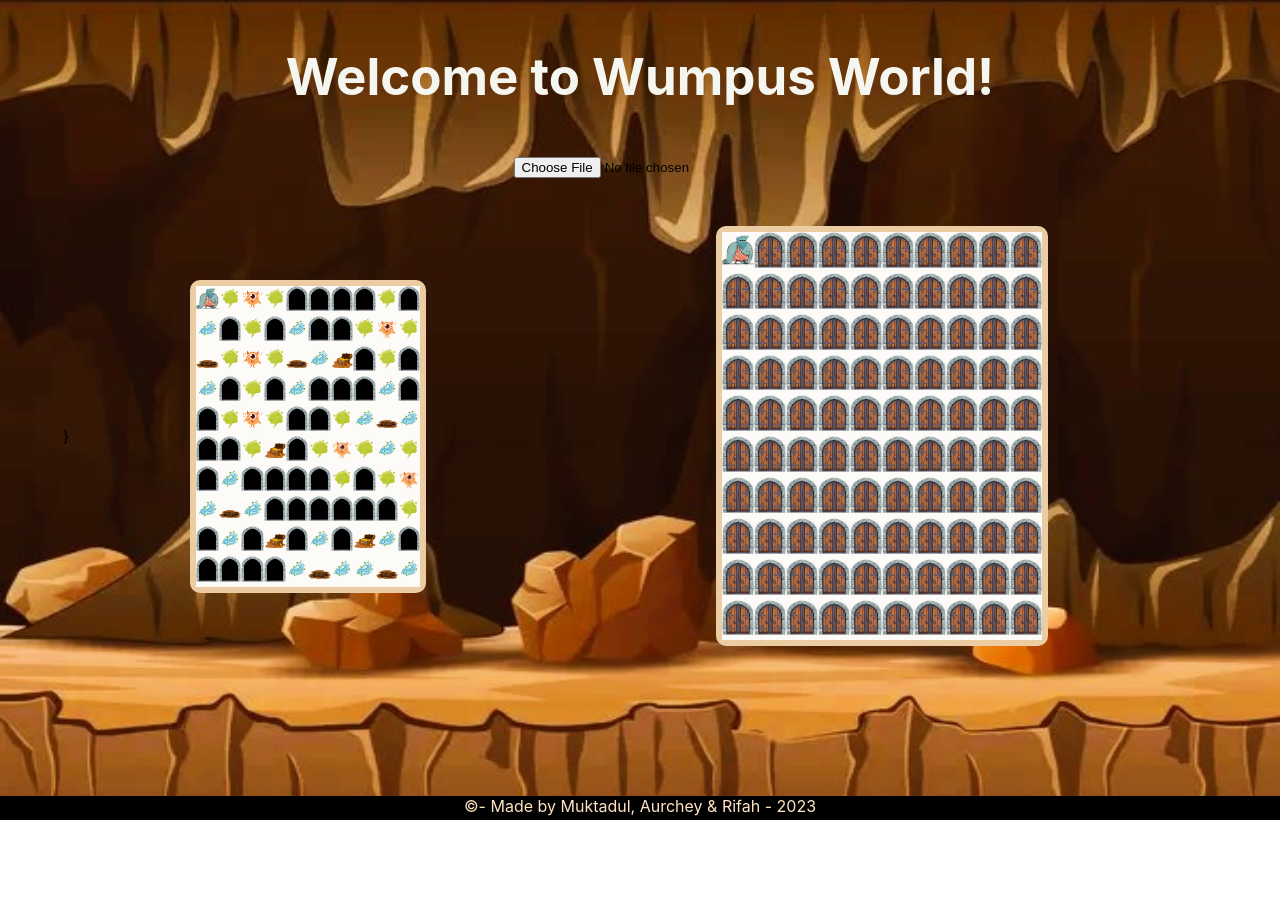
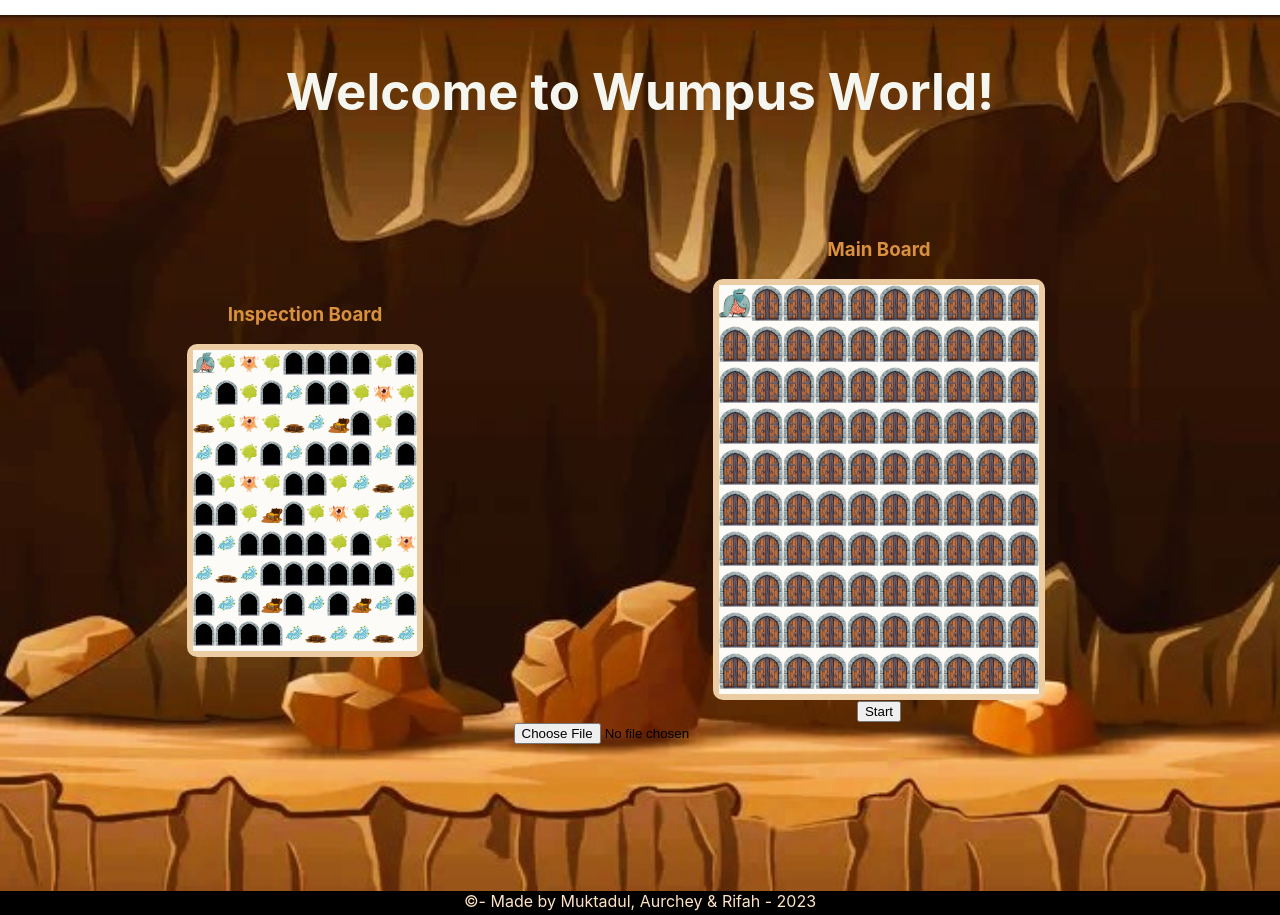
Before and after one commit to rifah43/wumpus_world, a React (Create React App) app in the folder game-frontend/: page / in a window 1280 px wide. Before the commit the page ends 820 px from the top, so only its background shows below. Built offline with nearby package versions, Linux system fonts and the light colour scheme.

Commit message:
halka change in UI

```diff
--- a/game-frontend/src/App.css
+++ b/game-frontend/src/App.css
@@ -21,6 +21,7 @@
 }
 
 .board-container {
+  color: rgb(218, 145, 61);
   display: flex;
   flex-direction: row;
   justify-content: center;
@@ -46,3 +47,7 @@ footer{
   background-color: black;
   color: bisque;
 }
+
+body{
+  margin-top: 15px;
+}
--- a/game-frontend/src/App.js
+++ b/game-frontend/src/App.js
@@ -19,11 +19,11 @@ function App() {
         Welcome to Wumpus World!
       </header>
       <body>
+        <div className="board-container">
+            <div className='Board'><h3>Inspection Board</h3><Board /></div>
+            <div className='MainBoard'><h3>Main Board</h3><MainBoard/><button type="primary">Start</button></div>
+        </div>
         <CSVParser onDataParsed={handleDataParsed} />
-        <div className="board-container">             }
-            <div className='Board'><Board /></div>
-            <div className='MainBoard'><MainBoard/></div>
-        </div>
       </body>
       <footer>
         ©- Made by Muktadul, Aurchey & Rifah - 2023
--- a/game-frontend/src/index.css
+++ b/game-frontend/src/index.css
@@ -6,7 +6,7 @@ body {
     sans-serif;
   -webkit-font-smoothing: antialiased;
   -moz-osx-font-smoothing: grayscale;
-  height: 80vh;
+  height: 90vh;
   width: 100%;
 }
 
--- a/game-frontend/src/wumpus_world/AI_moves.js
+++ b/game-frontend/src/wumpus_world/AI_moves.js
@@ -1,7 +1,7 @@
 const constants = require('./constants.js');
 const CaveBoard = require('./cave.js');
 const Path = require('./path.js');
-const ProbabilisticMove = require('./probabilisticMove.js');
+// const ProbabilisticMove = require('./probabilisticMove.js');
 
 let knowledgeBase = null, cave = null, numberOfGolds = 0, numberOfArrors = 0;
 let nextVisitableSquare = [];
@@ -392,7 +392,7 @@ function AI_move_By_Propositional_logic(cave) {
         // if (total_new_visitable_squere() == 0) {
         //     ProbabilisticMove.makeProbabilisticMove(knowledgeBase, cave, numberOfArrors)
         // }
-    }
+    // }
     console.log("numberOfGolds=", numberOfGolds)
     console.log("numberOfArror=", numberOfArrors)
 
@@ -400,6 +400,7 @@ function AI_move_By_Propositional_logic(cave) {
     // console.log(moveList)
 
     return Path.addDirection_Action(cave, moveList);
+}
 }
 
 AI_move_By_Propositional_logic(CaveBoard.randomCaveGeneration(4, 8, 7))
```
Also changed, not shown: 1 other file (tests, documents, lock files or other folders).
